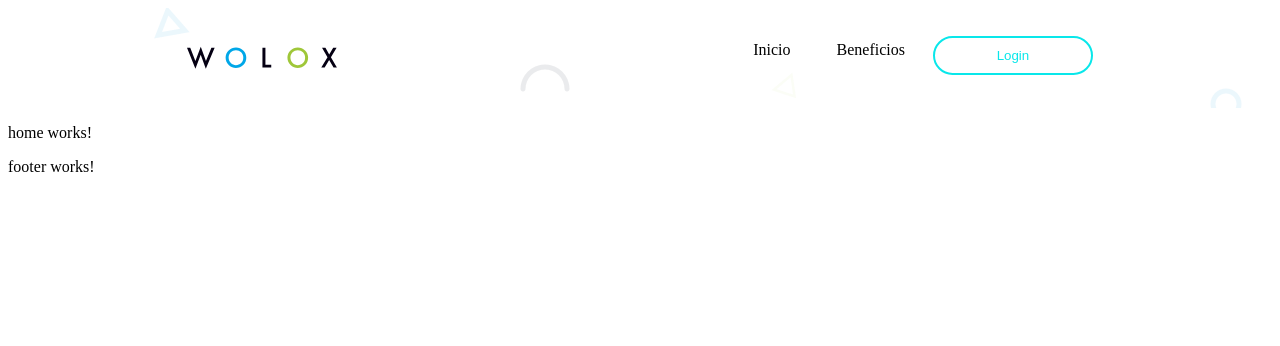
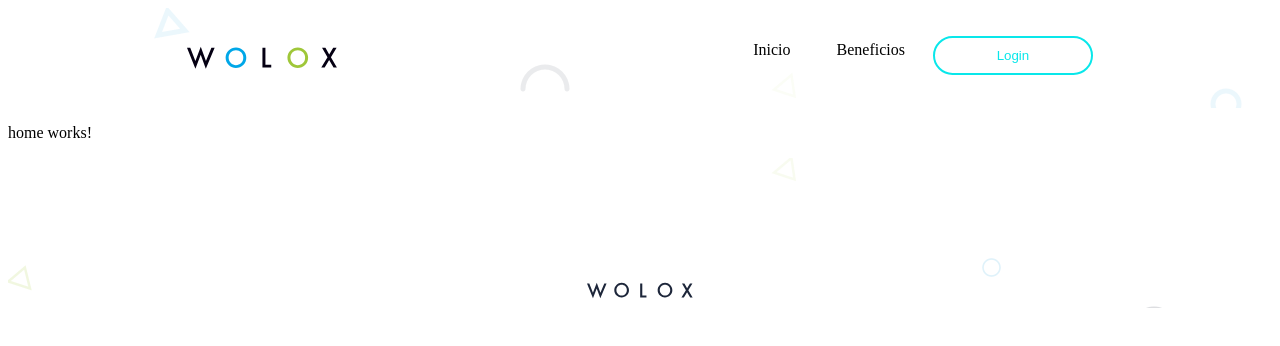
Before and after one commit to ramiro2021/wolox-test, an Angular app: page / in a window 1280 px wide. Shown: the top 346 px of the page. Built offline with nearby package versions, Linux system fonts and the light colour scheme.

Commit message:
feat: footer mockup

```diff
--- a/src/app/shared/footer/footer.component.css
+++ b/src/app/shared/footer/footer.component.css
@@ -0,0 +1,7 @@
+.footer {
+  display: flex;
+  height: 150px;
+  background-image: url("../../../assets/Backgrounds/Bg_Footer.png");
+  justify-content: center;
+  align-items: flex-end;
+}
--- a/src/app/shared/footer/footer.component.html
+++ b/src/app/shared/footer/footer.component.html
@@ -1 +1,3 @@
-<p>footer works!</p>
+<div class="footer">
+  <img src="./assets/Ic_Wolox_Footer.svg" alt="" />
+</div>
```
